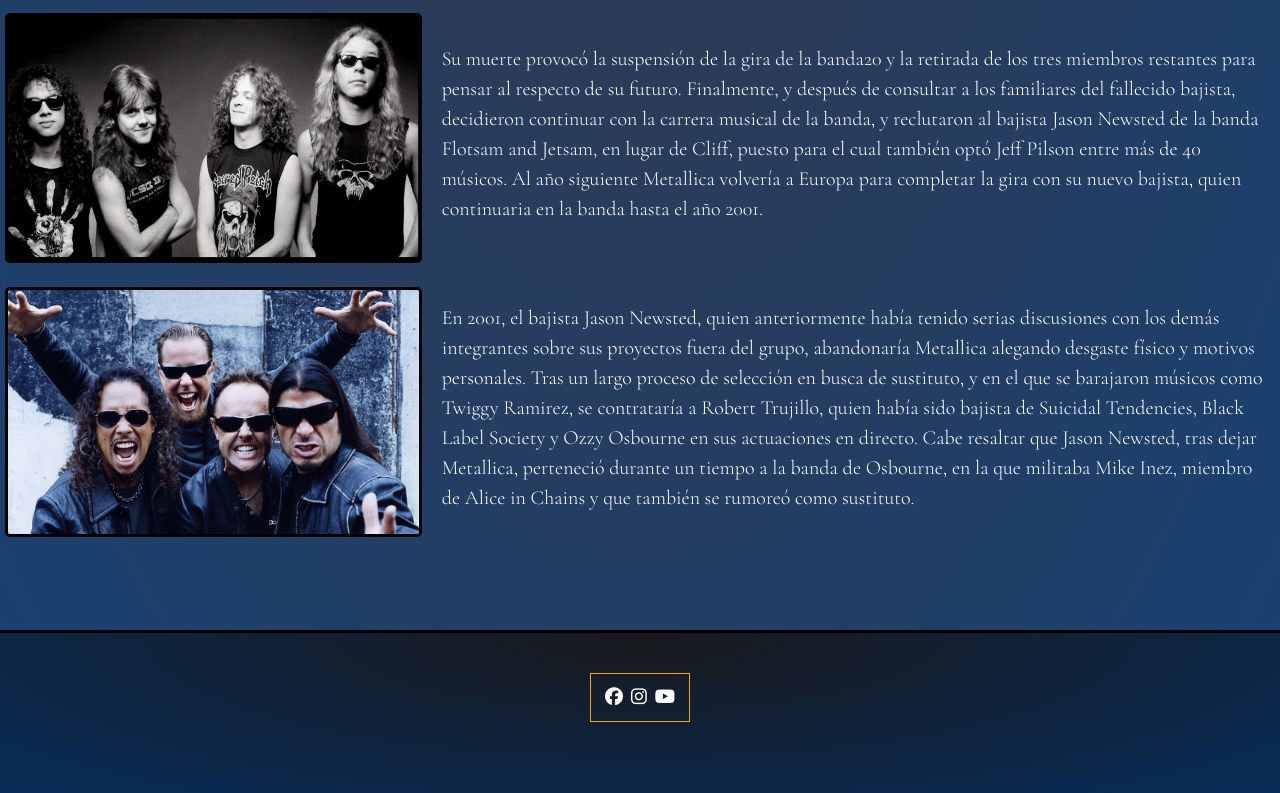
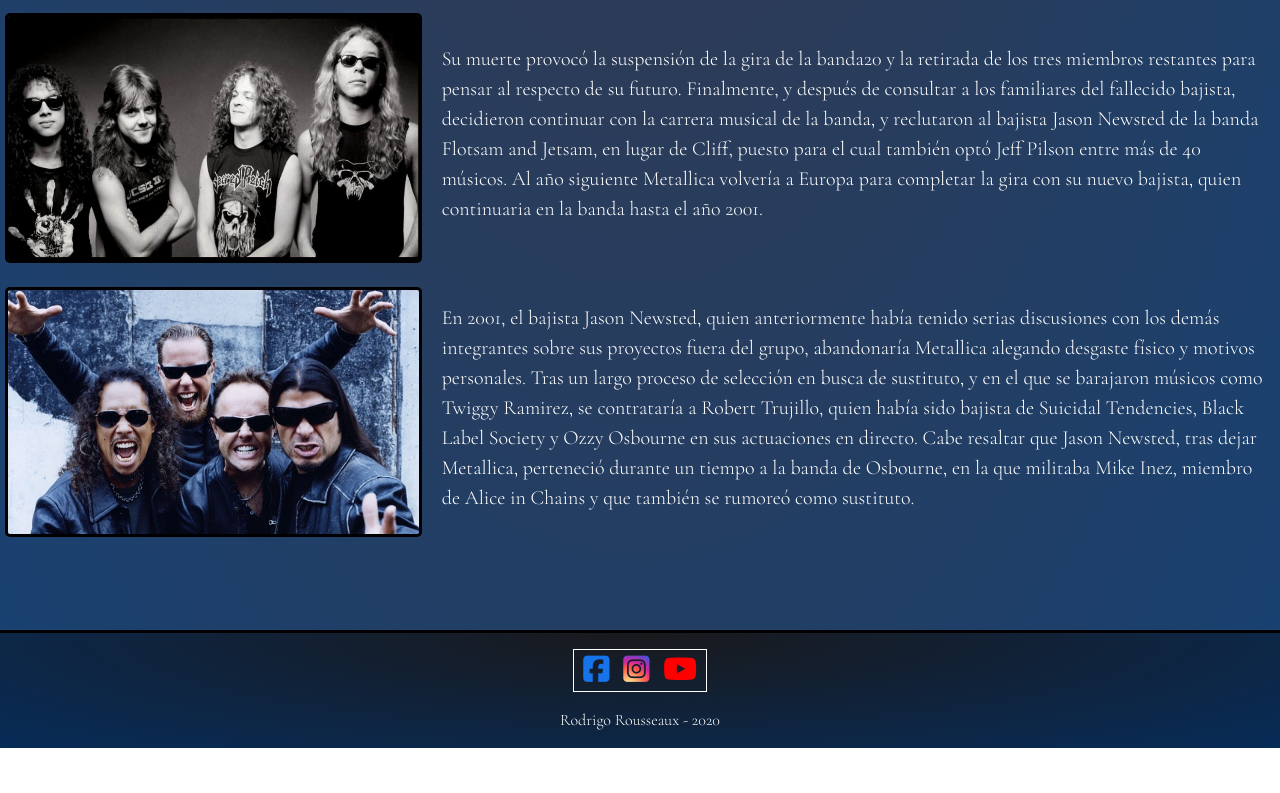
Before and after one commit to rodrigorousseaux/metallica.github.io, a plain HTML site: page index.html in a window 1280 px wide. Shown: the part 837-1630 px from the top of the page. After the commit the page ends 1585 px from the top, so only its background shows below. Drawn offline with nearby package versions, Linux system fonts and the light colour scheme.

Commit message:
termine el footer con las redes sociales

```diff
--- a/css/styles.css
+++ b/css/styles.css
@@ -228,57 +228,45 @@
 }
 
 footer{
+    color: #fff;
     width: 100%;
-    height: 20vh;
+    height: auto;
     background: -webkit-radial-gradient(top, #19191c , #072c58);
 }
 
-.centrar_iconos{
-    width: 100%;
-    height: 20vh;
-    display: flex;
-    justify-content: center;
-    align-items: center;
+.borde_redes{
+    border: 1px solid #fff;
 }
 
-.contenedor_iconos{
-    display: flex;
-    justify-content: center;
-    width: 100px;
-    height: auto;
-    border: 1px solid orange;
-    padding: 10px;
-    margin-bottom: 30px;
+.icono{
+    font-size: 30px;
+    transition-duration: 800ms;
+    padding-right: 5px;
+    padding-left: 5px;
 }
 
-.iconos{
-    width: 100px;
-    font-size: 18px;
-    height: auto;
-    display: flex;
-    justify-content: space-around;
+.facebook{
+    color: #1773ea;
 }
 
-.iconos a{
-    color: #fff;
+.insta{
+    background: radial-gradient(circle at 30% 107%, #fdf497 0%, #fdf497 5%, #fd5949 45%, #d6249f 60%,
+    #285AEB 90%);
+    -webkit-background-clip: text;
+    background-clip: text;
+    -webkit-text-fill-color: transparent;
 }
 
-.iconos a:hover{
-    color: rgb(44, 79, 233);
+.youtube{
+    color: #ff0000;
 }
 
-.contenedor_creador{
-    display: flex;
-    justify-content: center;
-    width: 100px;
-    height: auto;
-    border: 1px solid orange;
-    margin-bottom: 30px;
+/*Transformaciones: Comienzan y terminan*/
+.icono:hover{
+    transform: scale(1.1); /*te agranda la imagen*/
+    transition-duration: 400ms; /*La agranda un poco mas despacio*/
 }
 
-.nombre_creador{
-    color: black;
-    width: 100px;
-    font-size: 18px;
-    height: auto;
+footer a:hover{
+    text-decoration: none;
 }
--- a/index.html
+++ b/index.html
@@ -39,7 +39,7 @@
                         <div class="collapse navbar-collapse" id="navbarNav">
                             <ul class="navbar-nav bg-dark">
                                 <li class="nav-item">
-                                    <a class="nav-link text-white" href="index.html">Historia</a>
+                                    <a class="nav-link text-warning" href="index.html">Historia</a>
                                 </li>
                                 <li class="nav-item">
                                     <a class="nav-link text-white" href="pages/integrantes.html">Integrantes</a>
@@ -51,7 +51,7 @@
                                     <a class="nav-link text-white" href="pages/conciertos.html">Conciertos</a>
                                 </li>
                                 <li class="nav-item">
-                                    <a class="nav-link text-warning" href="pages/contacto.html">Contacto</a>
+                                    <a class="nav-link text-white" href="pages/contacto.html">Contacto</a>
                                 </li>
                             </ul>
                         </div>
@@ -164,14 +164,31 @@
 
         </section>
 
-        <footer>
-            <div class="centrar_iconos">
-                <div class="contenedor_iconos">
-                    <div class="iconos">
-                        <a href="https://www.facebook.com/Metallica/" target="_blank" title="Facebook"><i class="fab fa-facebook"></i></a>
-                        <a href="https://www.instagram.com/metallica/?hl=es" target="_blank" title="Instagram"><i class="fab fa-instagram"></i></a>
-                        <a href="https://www.youtube.com/user/MetallicaTV" target="_blank" title="Youtube"><i class="fab fa-youtube"></i></a>
+        <footer class="container-fluid footer">
+
+            <div class="row">
+
+                <div class="col-xl-12 col-lg-12 col-md-3 col-xs-12 d-flex justify-content-center pt-3">
+
+                    <div class="borde_redes p-1 mb-3">
+                        <a href="https://www.facebook.com/Metallica" target="_blank">
+                            <i class="fab fa-facebook-square icono facebook" title="Facebook"></i>
+                        </a>
+
+                        <a href="https://www.instagram.com/metallica" target="_blank">
+                            <i class="fab fa-instagram-square icono insta" aria-hidden="true" title="Instagram"></i>
+                        </a>
+
+                        <a href="https://www.youtube.com/c/metallica/videos" target="_blank">
+                            <i class="fab fa-youtube icono youtube" title="YouTube"></i>
+                        </a>
                     </div>
+                </div>
+
+                <div class="col-xl-12 col-lg-12 col-md-3 col-xs-12 d-flex justify-content-center">
+                    <p>
+                        Rodrigo Rousseaux - <span>2020</span>
+                    </p>
                 </div>
             </div>
 
```
Also changed, not shown: pages/conciertos.html (+27 -10 lines), pages/contacto.html (+23 -8 lines), pages/discografia.html (+27 -10 lines), pages/integrantes.html (+25 -10 lines).
